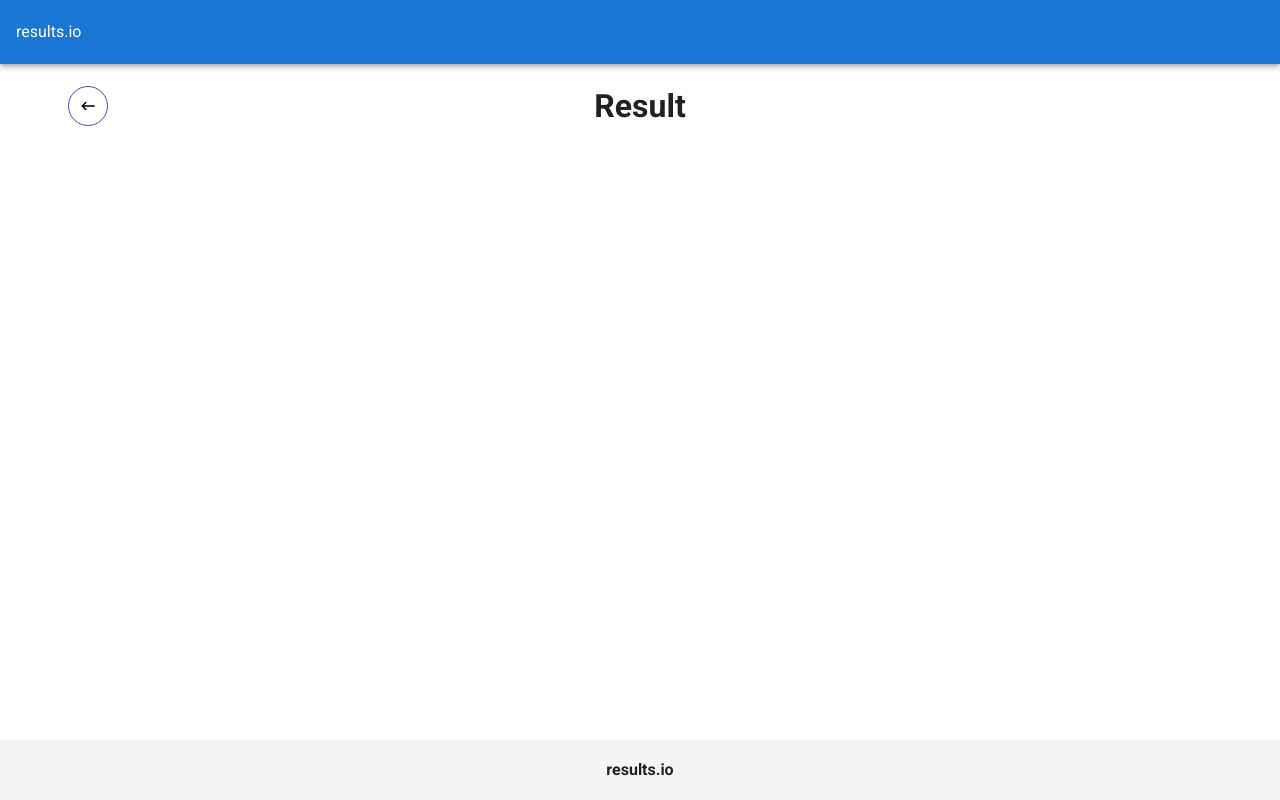
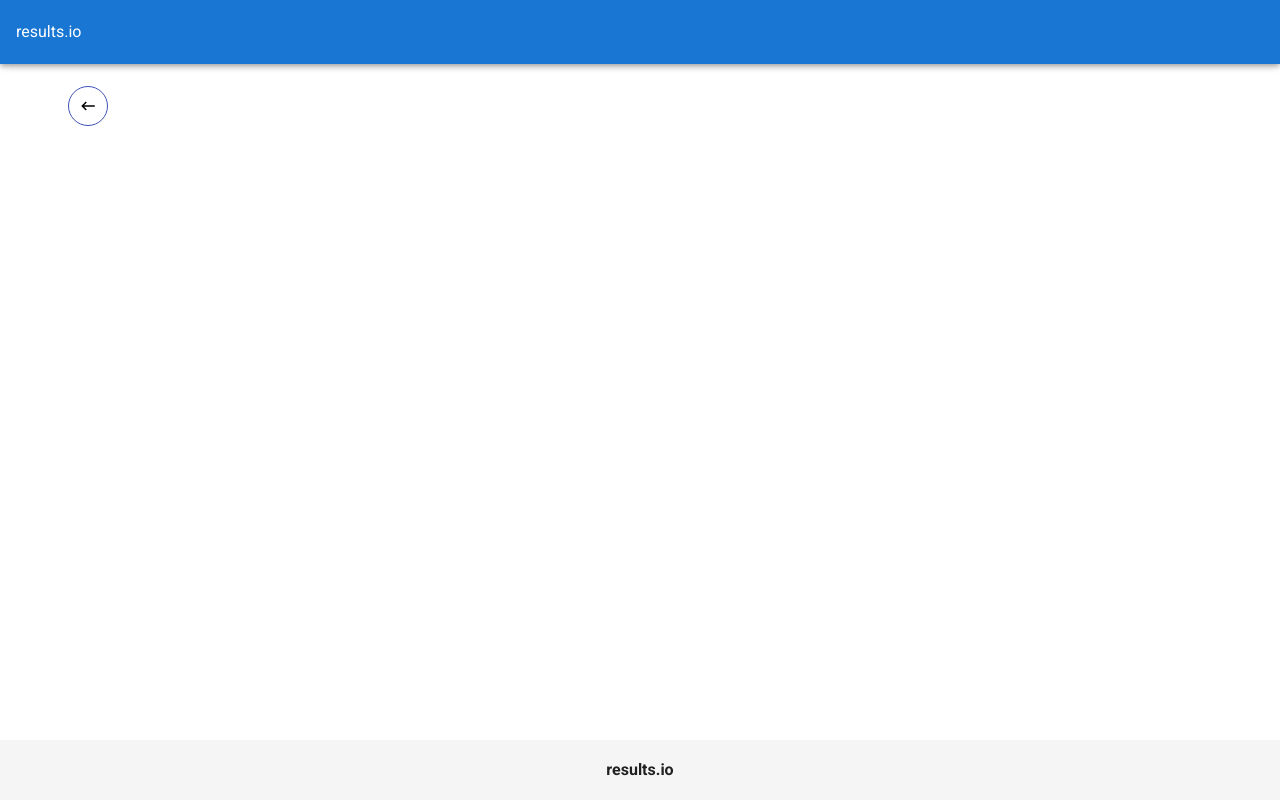
Before and after one commit to mdcollective/results-client, a Vue app: page /result in a window 1280 px wide. Built offline with nearby package versions, Linux system fonts and the light colour scheme.

Commit message:
Adding dynamic header on result and adjusting allowed width on header name.

```diff
--- a/src/components/Layout/PageHeading.vue
+++ b/src/components/Layout/PageHeading.vue
@@ -52,7 +52,7 @@ export default {
 <style lang="scss" scoped>
 .page-heading {
   display: grid;
-  grid-template-columns: 1fr 1fr 1fr;
+  grid-template-columns: 1fr 4fr 1fr;
 }
 .back-nav {
   display: flex;
--- a/src/components/League/Result.vue
+++ b/src/components/League/Result.vue
@@ -1,6 +1,6 @@
 <template>
   <v-container class="result-container">
-    <PageHeading title="Result" origin="results" />
+    <PageHeading :title="selectedResult.name" origin="results" />
     <component :is="selectedResult.type"></component>
   </v-container>
 </template>
```
